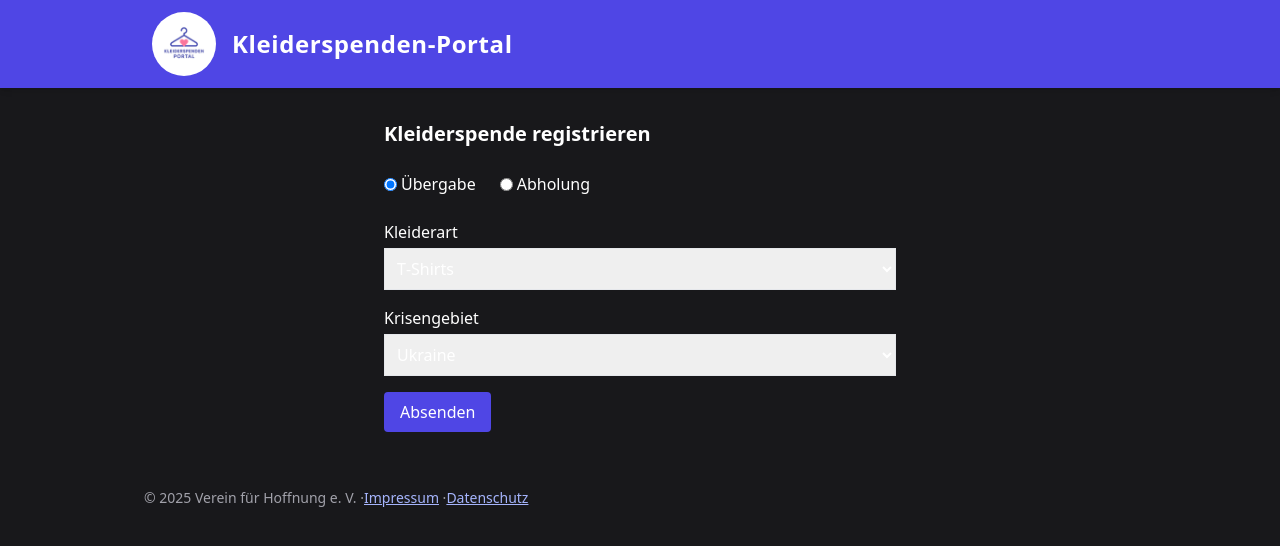
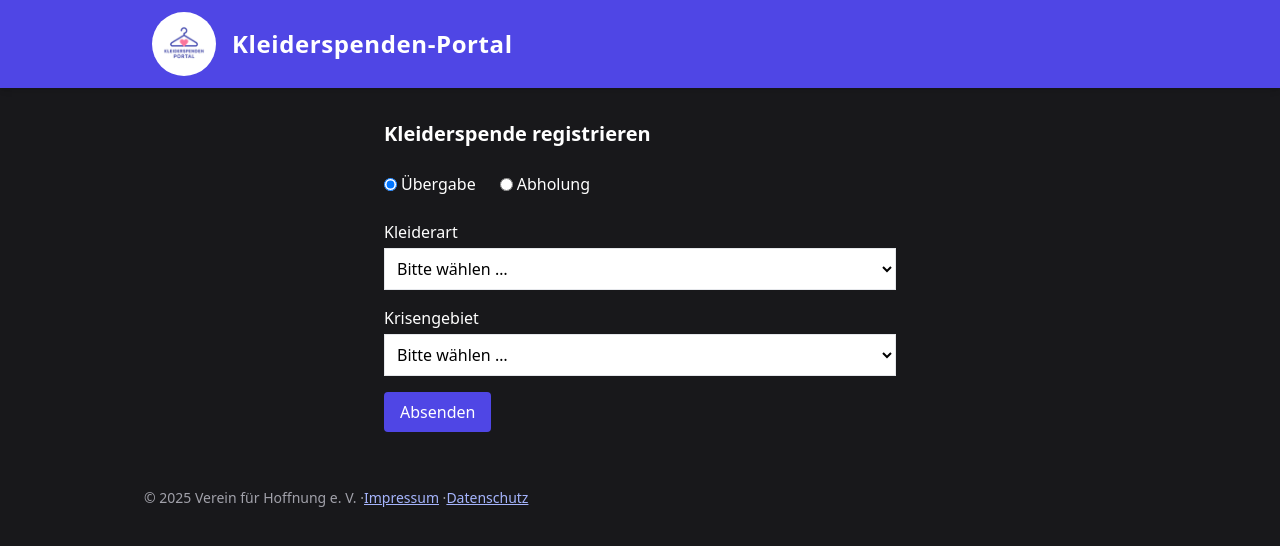
Before and after one commit to struperto/iu-ipwa01-kleiderspenden, a React (Vite) app: page / in a window 1280 px wide. Shown: the top 546 px of the page. Built offline with nearby package versions, Linux system fonts and the light colour scheme.

Commit message:
style(form): black text for category & crisis selects

```diff
--- a/src/pages/Register.tsx
+++ b/src/pages/Register.tsx
@@ -8,8 +8,8 @@ type Mode = 'office' | 'pickup';
 export default function Register() {
   const [mode, setMode] = useState<Mode>('office');
   const [form, setForm] = useState({
-    category: categories[0],
-    crisis: crisisRegions[0],
+    category: '',
+    crisis: '',
     street: '',
     zip: '',
     city: '',
@@ -22,6 +22,10 @@ export default function Register() {
 
   const handleSubmit = (e: React.FormEvent) => {
     e.preventDefault();
+    if (!form.category || !form.crisis) {
+      setError('Bitte Kleiderart und Krisengebiet auswählen.');
+      return;
+    }
     if (mode === 'pickup' && !isLocalZip(form.zip)) {
       setError('Abhol‑PLZ liegt außerhalb des Geschäftsstellen‑Gebiets (80xxx).');
       return;
@@ -67,8 +71,12 @@ export default function Register() {
             name="category"
             value={form.category}
             onChange={handleChange}
-            className="mt-1 w-full border p-2"
+            required
+            className="mt-1 w-full border p-2 bg-white text-black"
           >
+            <option value="" disabled>
+              Bitte wählen …
+            </option>
             {categories.map(c => (
               <option key={c}>{c}</option>
             ))}
@@ -82,8 +90,12 @@ export default function Register() {
             name="crisis"
             value={form.crisis}
             onChange={handleChange}
-            className="mt-1 w-full border p-2"
+            required
+            className="mt-1 w-full border p-2 bg-white text-black"
           >
+            <option value="" disabled>
+              Bitte wählen …
+            </option>
             {crisisRegions.map(r => (
               <option key={r}>{r}</option>
             ))}
@@ -100,7 +112,7 @@ export default function Register() {
                 required
                 value={form.street}
                 onChange={handleChange}
-                className="mt-1 w-full border p-2"
+                className="mt-1 w-full border p-2 placeholder:text-black text-black"
               />
             </label>
             <div className="flex gap-4">
@@ -111,7 +123,7 @@ export default function Register() {
                   required
                   value={form.zip}
                   onChange={handleChange}
-                  className="mt-1 w-full border p-2"
+                  className="mt-1 w-full border p-2 placeholder:text-black text-black"
                 />
               </label>
               <label className="flex-1">
@@ -121,7 +133,7 @@ export default function Register() {
                   required
                   value={form.city}
                   onChange={handleChange}
-                  className="mt-1 w-full border p-2"
+                  className="mt-1 w-full border p-2 placeholder:text-black text-black"
                 />
               </label>
             </div>
```
